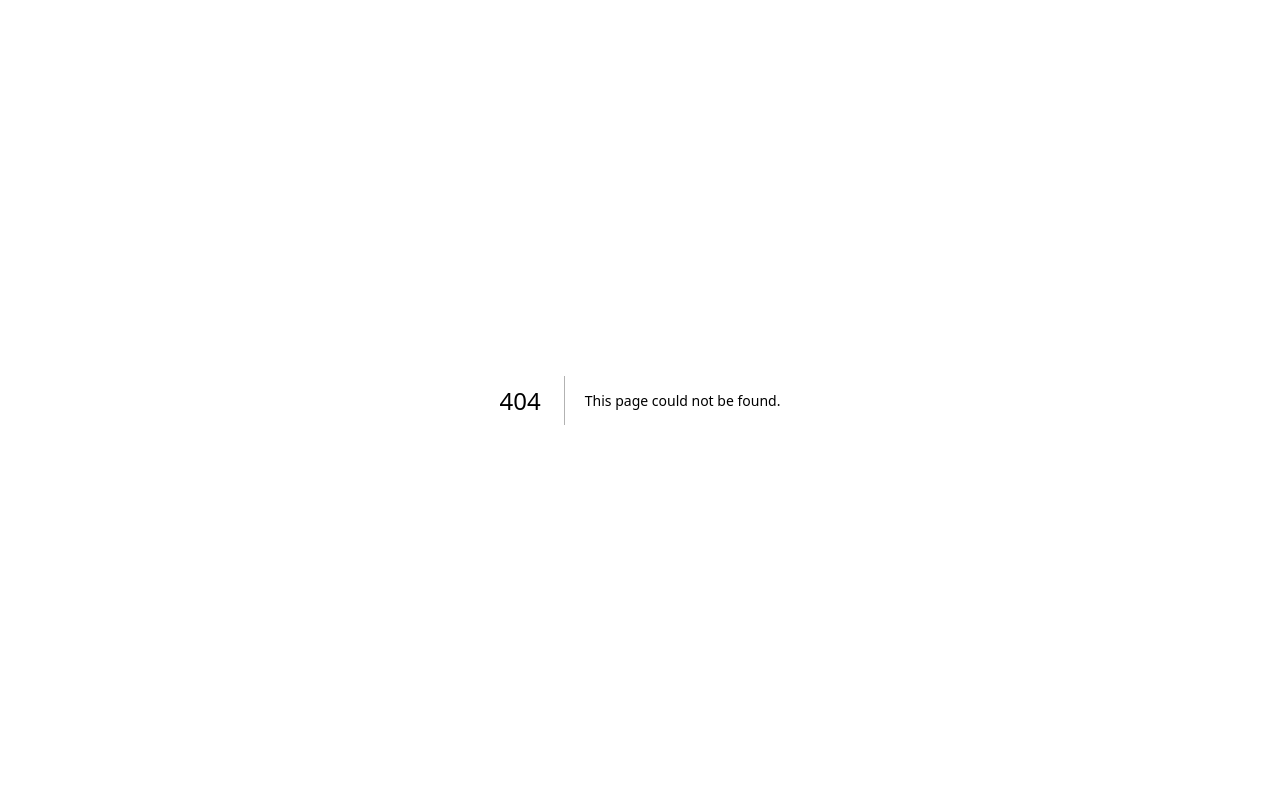
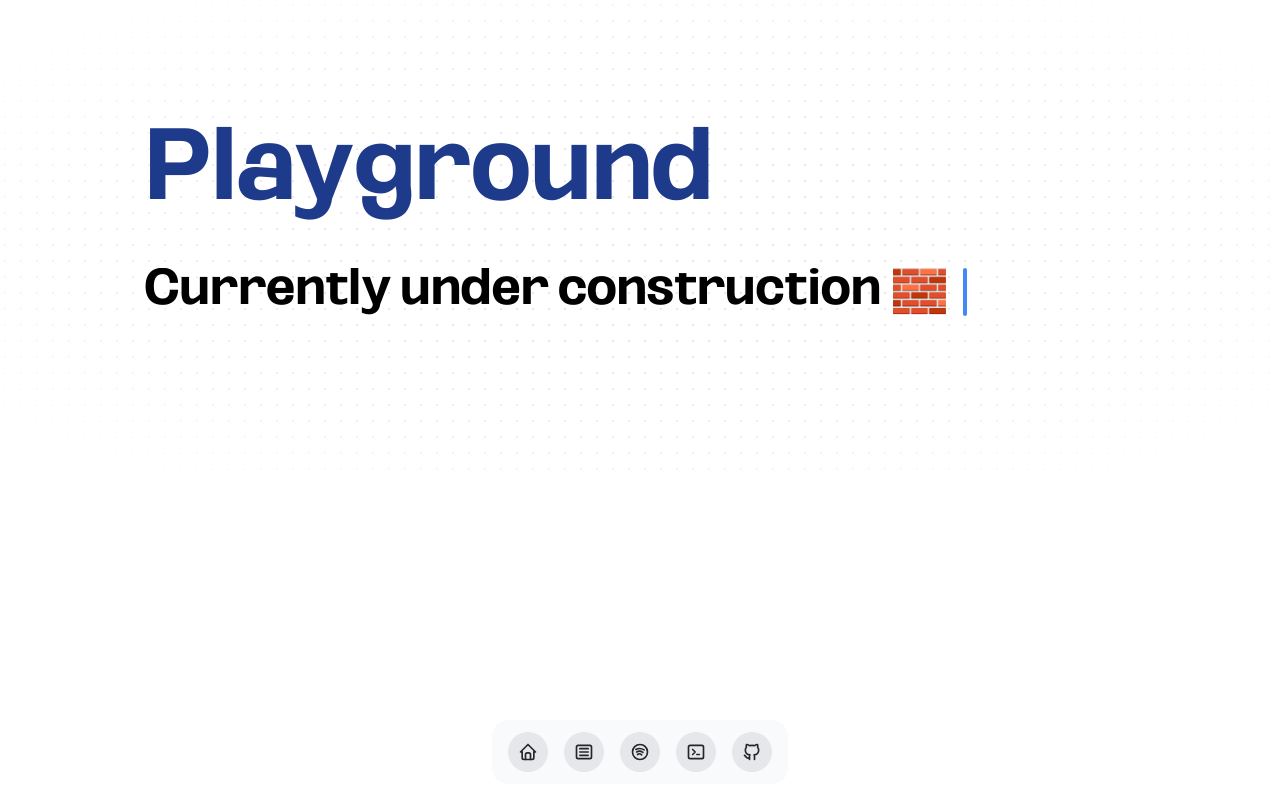
Before and after one commit to vid277/vidyoot.dev, a Next.js app: page /playground in a window 1280 px wide. Before the commit this address had no page. Built offline with nearby package versions, Linux system fonts and the light colour scheme.

Commit message:
feature: add wip pages

```diff
--- a/package.json
+++ b/package.json
@@ -17,7 +17,7 @@
     "class-variance-authority": "^0.7.1",
     "clsx": "^2.1.1",
     "emailjs-com": "^3.2.0",
-    "framer-motion": "^11.15.0",
+    "framer-motion": "^11.16.4",
     "lucide-react": "^0.469.0",
     "mini-svg-data-uri": "^1.4.4",
     "next": "15.1.2",
--- /dev/null
+++ b/src/app/blogs/page.tsx
@@ -0,0 +1,11 @@
+import { FloatingDockHome } from "@/components/floating-dock-home";
+import WorkInProgress from "@/components/ui/wip";
+
+export default function Playground() {
+  return (
+    <div>
+      <WorkInProgress pageTitle={"Blogs"} />
+      <FloatingDockHome />
+    </div>
+  );
+}
--- a/src/app/music/page.tsx
+++ b/src/app/music/page.tsx
@@ -1,6 +1,6 @@
 import { Contact } from "@/components/contact";
 import { FloatingDockHome } from "@/components/floating-dock-home";
-import SpotifyTopSongs from "@/components/spotify-cards";
+import SpotifyTopSongs from "@/components/ui/spotify-cards";
 
 import bestInterest from "@/components/images/best_interest.jpg";
 import newMagicWand from "@/components/images/new_magic_wand.jpeg";
--- /dev/null
+++ b/src/app/playground/page.tsx
@@ -0,0 +1,11 @@
+import { FloatingDockHome } from "@/components/floating-dock-home";
+import WorkInProgress from "@/components/ui/wip";
+
+export default function Playground() {
+  return (
+    <div>
+      <WorkInProgress pageTitle={"Playground"} />
+      <FloatingDockHome />
+    </div>
+  );
+}
--- a/src/components/floating-dock-home.tsx
+++ b/src/components/floating-dock-home.tsx
@@ -25,7 +25,7 @@ export function FloatingDockHome() {
       icon: (
         <IconArticle className="h-full w-full text-neutral-800 dark:text-neutral-200" />
       ),
-      href: "#",
+      href: "/blogs",
     },
     {
       title: "Music",
@@ -33,6 +33,13 @@ export function FloatingDockHome() {
         <IconBrandSpotify className="h-full w-full text-neutral-800 dark:text-neutral-200" />
       ),
       href: "/music",
+    },
+    {
+      title: "Playground",
+      icon: (
+        <IconTerminal2 className="h-full w-full text-neutral-800 dark:text-neutral-200" />
+      ),
+      href: "/playground",
     },
     {
       title: "GitHub",
--- a/src/components/link-sections.tsx
+++ b/src/components/link-sections.tsx
@@ -11,8 +11,8 @@ import Link from "next/link";
 export function LinkSection() {
   return (
     <div className="w-full  relative flex md:flex-row flex-col  items-start justify-start md:px-36 px-14 mb-20 md:gap-10 gap-5">
+      <Link href="/blogs" className="w-full">
         <div className="relative flex w-full flex-col items-center justify-center overflow-hidden rounded-lg border bg-black/95 md:shadow-xl cursor-pointer">
-        <Link href="/blogs">
           <div className="flex flex-row items-center justify-center py-5 px-15 gap-3">
             <Meteors number={13} />
             <span className="pointer-events-none whitespace-pre-wrap bg-gradient-to-b text-white font-hanken bg-clip-text text-center text-2xl font-semibold leading-none text-transparent dark:from-white dark:to-slate-900/10">
@@ -20,10 +20,11 @@ export function LinkSection() {
             </span>
             <IconArticle className="size-6 text-white" />
           </div>
+        </div>
       </Link>
-      </div>
+
+      <Link href="/music" className="w-full">
         <div className="relative flex w-full flex-col items-center justify-center overflow-hidden rounded-lg border bg-black/95 md:shadow-xl cursor-pointer">
-        <Link href="/music">
           <div className="flex flex-row items-center justify-center py-5 px-15 gap-3">
             <Meteors number={13} />
             <span className="pointer-events-none whitespace-pre-wrap bg-gradient-to-b text-white font-hanken bg-clip-text text-center text-2xl font-semibold leading-none text-transparent dark:from-white dark:to-slate-900/10">
@@ -31,10 +32,10 @@ export function LinkSection() {
             </span>
             <IconBrandSpotify className="size-6 text-white" />
           </div>
+        </div>
       </Link>
-      </div>
+      <Link href="/playground" className="w-full">
         <div className="relative flex w-full flex-col items-center justify-center overflow-hidden rounded-lg border bg-black/95 md:shadow-xl cursor-pointer">
-        <Link href="/playground">
           <div className="flex flex-row items-center justify-center py-5 px-15 gap-3">
             <Meteors number={13} />
             <span className="pointer-events-none whitespace-pre-wrap bg-gradient-to-b text-white font-hanken bg-clip-text text-center text-2xl font-semibold leading-none text-transparent dark:from-white dark:to-slate-900/10">
@@ -42,8 +43,8 @@ export function LinkSection() {
             </span>
             <IconTerminal2 className="size-6 text-white" />
           </div>
+        </div>
       </Link>
-      </div>
     </div>
   );
 }
--- a/src/components/spotify-cards.tsx
+++ b/src/components/ui/spotify-cards.tsx
@@ -1,5 +1,5 @@
 import Image from "next/image";
-import { FollowerPointerCard } from "./ui/following-pointers";
+import { FollowerPointerCard } from "./following-pointers";
 
 type Song = {
   title: string;
--- /dev/null
+++ b/src/components/ui/typewriter-effect.tsx
@@ -0,0 +1,187 @@
+"use client";
+
+import { cn } from "@/lib/utils";
+import { motion, stagger, useAnimate, useInView } from "framer-motion";
+import { useEffect } from "react";
+
+export const TypewriterEffect = ({
+  words,
+  className,
+  cursorClassName,
+}: {
+  words: {
+    text: string;
+    className?: string;
+  }[];
+  className?: string;
+  cursorClassName?: string;
+}) => {
+  // split text inside of words into array of characters
+  const wordsArray = words.map((word) => {
+    return {
+      ...word,
+      text: word.text.split(""),
+    };
+  });
+
+  const [scope, animate] = useAnimate();
+  const isInView = useInView(scope);
+  useEffect(() => {
+    if (isInView) {
+      animate(
+        "span",
+        {
+          display: "inline-block",
+          opacity: 1,
+          width: "fit-content",
+        },
+        {
+          duration: 0.3,
+          delay: stagger(0.1),
+          ease: "easeInOut",
+        }
+      );
+    }
+  }, [isInView]);
+
+  const renderWords = () => {
+    return (
+      <motion.div ref={scope} className="inline">
+        {wordsArray.map((word, idx) => {
+          return (
+            <div key={`word-${idx}`} className="inline-block">
+              {word.text.map((char, index) => (
+                <motion.span
+                  initial={{}}
+                  key={`char-${index}`}
+                  className={cn(
+                    `dark:text-white text-black opacity-0 hidden`,
+                    word.className
+                  )}
+                >
+                  {char}
+                </motion.span>
+              ))}
+              &nbsp;
+            </div>
+          );
+        })}
+      </motion.div>
+    );
+  };
+  return (
+    <div
+      className={cn(
+        "text-base sm:text-xl md:text-3xl lg:text-5xl font-bold text-center",
+        className
+      )}
+    >
+      {renderWords()}
+      <motion.span
+        initial={{
+          opacity: 0,
+        }}
+        animate={{
+          opacity: 1,
+        }}
+        transition={{
+          duration: 0.8,
+          repeat: Infinity,
+          repeatType: "reverse",
+        }}
+        className={cn(
+          "inline-block rounded-sm w-[4px] h-4 md:h-6 lg:h-10 bg-blue-500",
+          cursorClassName
+        )}
+      ></motion.span>
+    </div>
+  );
+};
+
+export const TypewriterEffectSmooth = ({
+  words,
+  className,
+  cursorClassName,
+}: {
+  words: {
+    text: string;
+    className?: string;
+  }[];
+  className?: string;
+  cursorClassName?: string;
+}) => {
+  // split text inside of words into array of characters
+  const wordsArray = words.map((word) => {
+    return {
+      ...word,
+      text: word.text.split(""),
+    };
+  });
+  const renderWords = () => {
+    return (
+      <div>
+        {wordsArray.map((word, idx) => {
+          return (
+            <div key={`word-${idx}`} className="inline-block">
+              {word.text.map((char, index) => (
+                <span
+                  key={`char-${index}`}
+                  className={cn(`dark:text-white text-black `, word.className)}
+                >
+                  {char}
+                </span>
+              ))}
+              &nbsp;
+            </div>
+          );
+        })}
+      </div>
+    );
+  };
+
+  return (
+    <div className={cn("flex space-x-1 my-6", className)}>
+      <motion.div
+        className="overflow-hidden pb-2"
+        initial={{
+          width: "0%",
+        }}
+        whileInView={{
+          width: "fit-content",
+        }}
+        transition={{
+          duration: 2,
+          ease: "linear",
+          delay: 1,
+        }}
+      >
+        <div
+          className="text-xs sm:text-base md:text-xl lg:text:3xl xl:text-5xl font-bold"
+          style={{
+            whiteSpace: "nowrap",
+          }}
+        >
+          {renderWords()}{""}
+        </div>{""}
+      </motion.div>
+      <motion.span
+        initial={{
+          opacity: 0,
+        }}
+        animate={{
+          opacity: 1,
+        }}
+        transition={{
+          duration: 0.8,
+
+          repeat: Infinity,
+          repeatType: "reverse",
+        }}
+        className={cn(
+          "block rounded-sm w-[4px]  h-4 sm:h-6 xl:h-12 bg-blue-500",
+          cursorClassName
+        )}
+      ></motion.span>
+    </div>
+  );
+};
--- /dev/null
+++ b/src/components/ui/wip.tsx
@@ -0,0 +1,44 @@
+import {
+  TypewriterEffect,
+  TypewriterEffectSmooth,
+} from "@/components/ui/typewriter-effect";
+
+const words = [
+  {
+    text: "Currently",
+  },
+  {
+    text: "under",
+  },
+  {
+    text: "construction",
+  },
+  {
+    text: "🧱",
+  },
+];
+
+export default function Work({ pageTitle }: { pageTitle: string }) {
+  return (
+    <div className="flex flex-col min-h-screen">
+      <div
+        className="w-full dark:bg-black bg-white  dark:bg-dot-white/[0.2] bg-dot-black/[0.2] relative py-0"
+        id="about"
+      >
+        <div className="absolute pointer-events-none inset-0 flex items-center justify-center dark:bg-black bg-white [mask-image:radial-gradient(ellipse_at_center,transparent_30%,black)]"></div>
+        <div className="h-max w-screen relative flex flex-col items-center md:items-start justify-center md:justify-start md:px-36 px-14 mb-32 mt-32 gap-20">
+          <div className="flex flex-col items-center md:items-start md:justify-start justify-center gap-6 flex-wrap">
+            <h1 className="text-8xl font-oddolini pb-1 w-100  text-center md:text-left items-center md:items-start flex flex-col md:flex-row gap-4 flex-wrap">
+              <span className="text-blue-900 flex flex-col gap-5 h-full">
+                {pageTitle}
+                <span className="text-gray-950 text-6xl">
+                  <TypewriterEffectSmooth words={words} />
+                </span>
+              </span>
+            </h1>
+          </div>
+        </div>
+      </div>
+    </div>
+  );
+}
```
Also changed, not shown: src/components/playground.tsx (added), 1 other file (tests, documents, lock files or other folders). Lines whose indentation alone changed are shown as unchanged.
